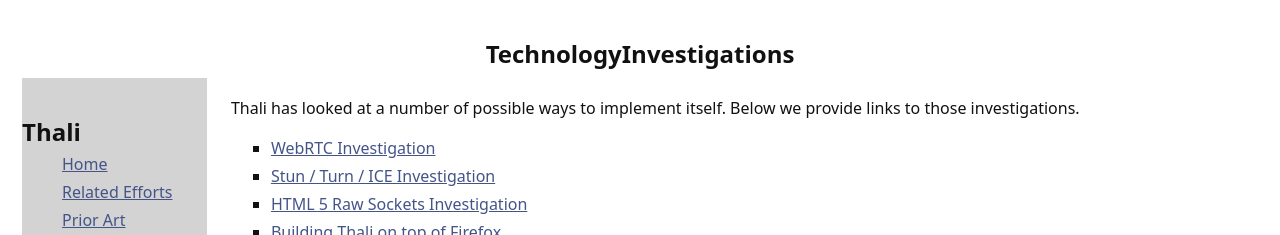
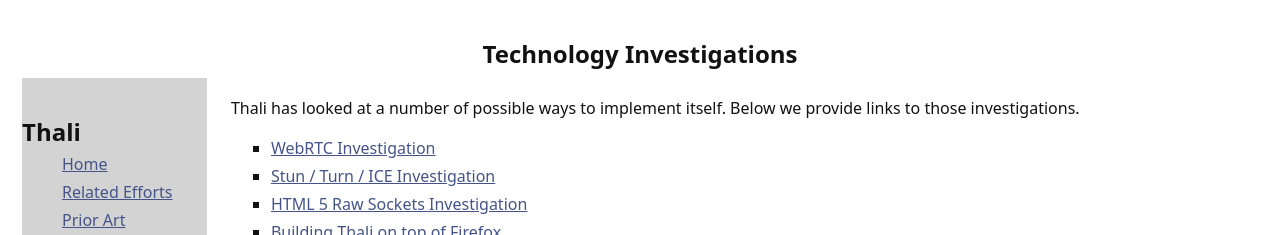
Before and after one commit to thaliproject/thali, a Jekyll site: the page built from TechnologyInvestigations.md, in a window 1280 px wide. Shown: the top 235 px of the page. Built offline with Jekyll 4.4.1, drawn with Linux system fonts in a browser that asks for light colours.

Commit message:
Update TechnologyInvestigations.md
Small fix to test how things work

```diff
--- a/TechnologyInvestigations.md
+++ b/TechnologyInvestigations.md
@@ -1,5 +1,5 @@
 ---
-title: TechnologyInvestigations
+title: Technology Investigations
 layout: default
 ---
 
```
